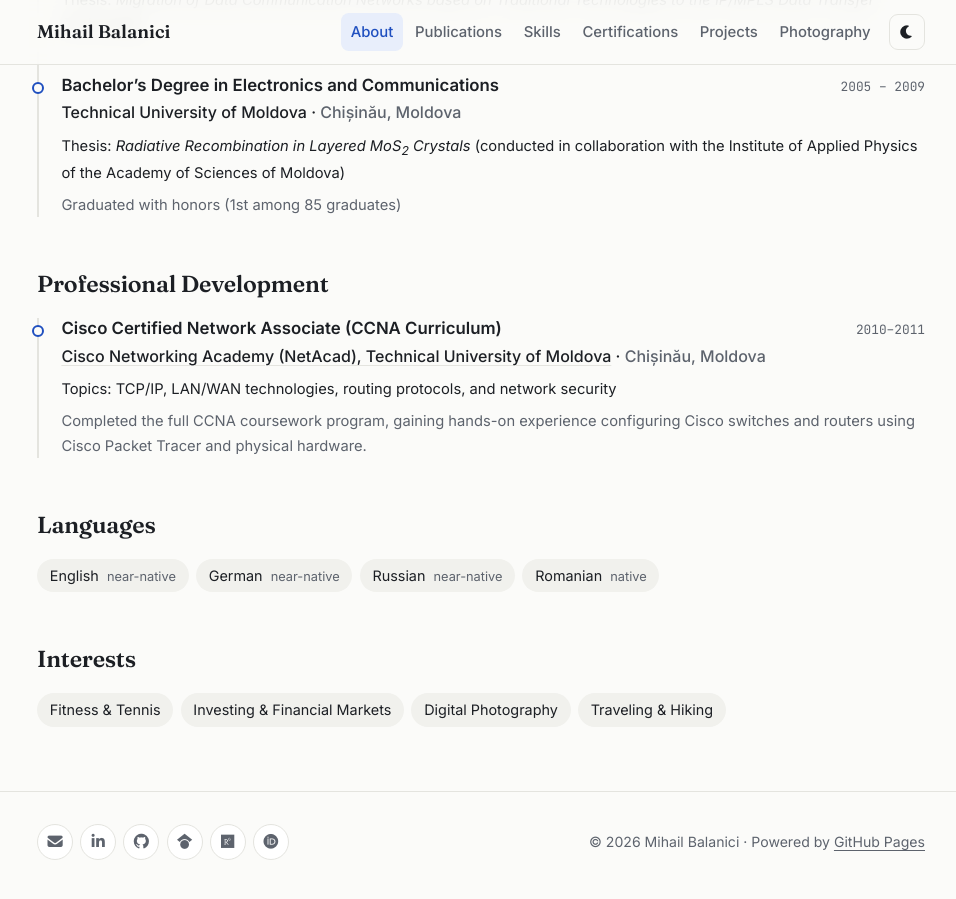
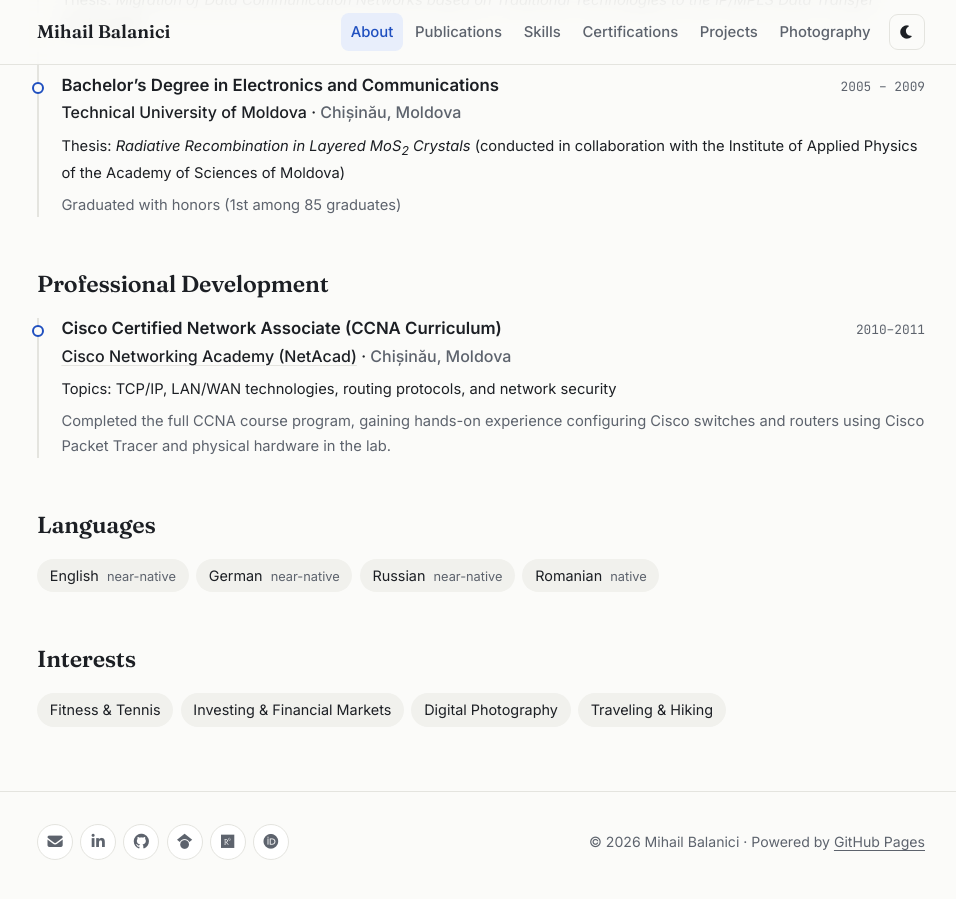
Before and after one commit to mihailbalanici/mihailbalanici.github.io, a Jekyll site: the page built from about.html, in a window 1280 px wide and 900 px high, scrolled down 2376 px. Shown: the whole window, without its empty margins (159-1115 px from the left). Built offline with Jekyll 4.4.1, drawn with Linux system fonts in a browser that asks for light colours.

Commit message:
Update training.yml

```diff
--- a/_data/training.yml
+++ b/_data/training.yml
@@ -3,9 +3,9 @@
 # Fields left empty are not shown.
 
 - course: "Cisco Certified Network Associate (CCNA Curriculum)"
-  provider: "Cisco Networking Academy (NetAcad), Technical University of Moldova"
+  provider: "Cisco Networking Academy (NetAcad)"
   url: "https://www.netacad.com"
   place: "Chișinău, Moldova"
   period: "2010–2011"
   topics: "TCP/IP, LAN/WAN technologies, routing protocols, and network security"
-  note: "Completed the full CCNA coursework program, gaining hands-on experience configuring Cisco switches and routers using Cisco Packet Tracer and physical hardware."
+  note: "Completed the full CCNA course program, gaining hands-on experience configuring Cisco switches and routers using Cisco Packet Tracer and physical hardware in the lab."
```
